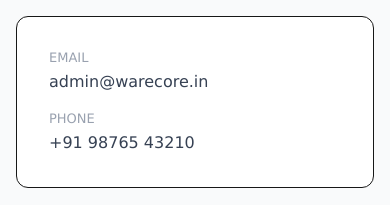
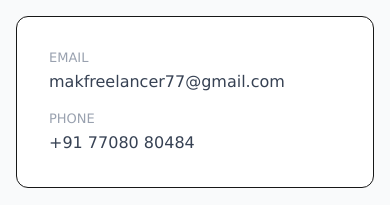
Before and after one commit to muralikrishna77star/WareCore, a Next.js app: page / in a window 390 px wide. Shown: the part 3747-3952 px from the top of the page. Built offline with nearby package versions, Linux system fonts and the light colour scheme.

Commit message:
Update marketing site contact phone and email

```diff
--- a/src/app/(website)/page.tsx
+++ b/src/app/(website)/page.tsx
@@ -86,11 +86,11 @@
           <div className="bg-white rounded-xl border p-8 space-y-4 text-left">
             <div>
               <p className="text-xs font-medium text-gray-400 uppercase mb-1">Email</p>
-              <p className="text-gray-700">admin@warecore.in</p>
+              <p className="text-gray-700">makfreelancer77@gmail.com</p>
             </div>
             <div>
               <p className="text-xs font-medium text-gray-400 uppercase mb-1">Phone</p>
-              <p className="text-gray-700">+91 98765 43210</p>
+              <p className="text-gray-700">+91 77080 80484</p>
             </div>
           </div>
         </div>
```
